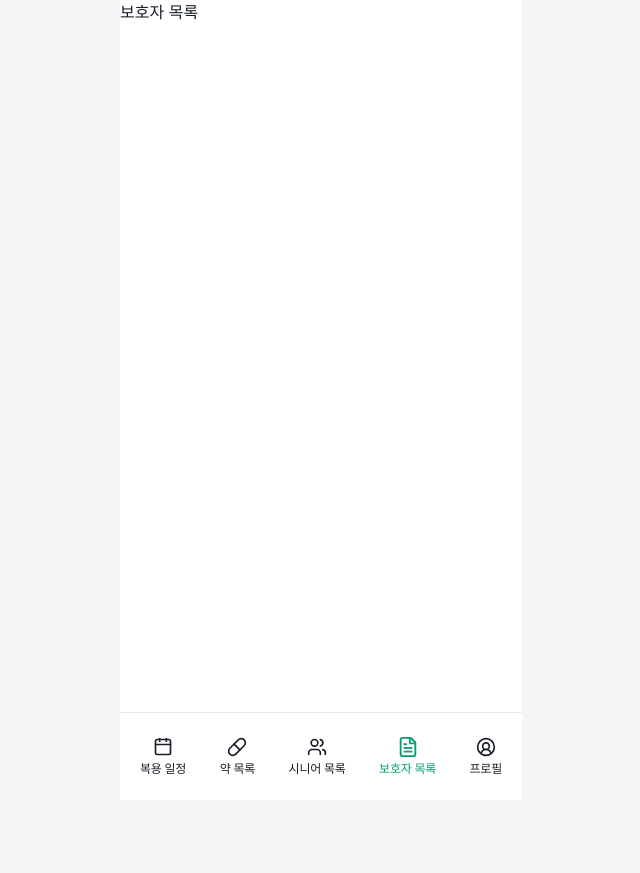
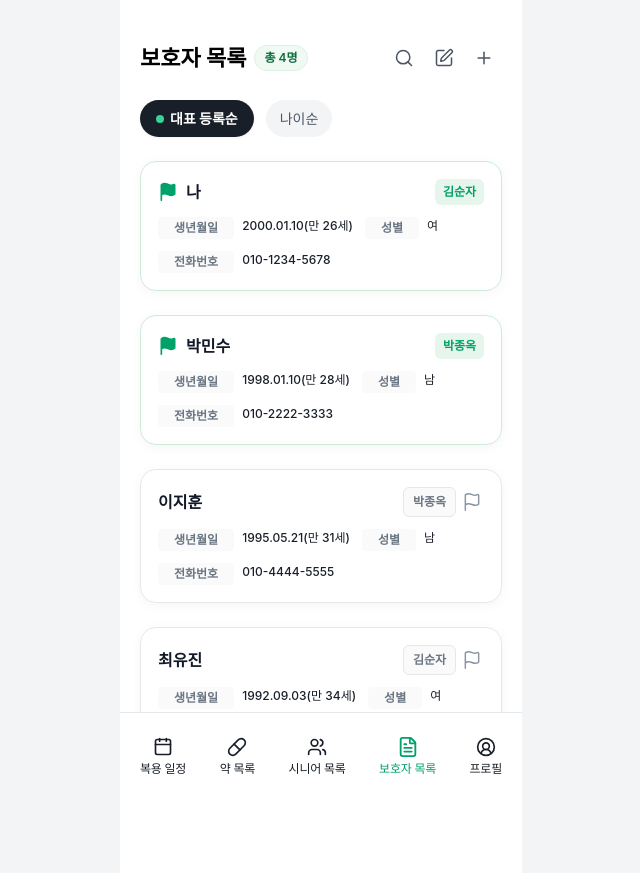
Before and after one commit to Line4Thon-Team24/TTAREUREUNG-CLIENT, a React (Vite) app: page /guardians in a window 1280 px wide. Shown: the whole page, without its empty margins (319-959 px from the left). Before the commit the page ends 800 px from the top, so only its background shows below. Built offline with nearby package versions, Linux system fonts and the light colour scheme; a web font is replaced by a local one.

Commit message:
feat: 보호자 목록 화면 구현 (대표 등록순·나이순 정렬, 대표 지정)

```diff
--- a/src/pages/guardian/guardians/GuardianListPage.tsx
+++ b/src/pages/guardian/guardians/GuardianListPage.tsx
@@ -1,5 +1,105 @@
+import { useState } from 'react';
+import { useNavigate } from 'react-router-dom';
+import { Plus, Search, SquarePen } from 'lucide-react';
+import FilterChips from '@/components/common/FilterChips';
+import GuardianCard from '@/components/guardians/GuardianCard';
+import { getGuardians, setRepresentative } from '@/mocks/guardians';
+import { getSeniors } from '@/mocks/seniors';
+import type { Guardian } from '@/types/guardian';
+
+const ICON_BUTTON_CLASS =
+  'flex size-9 items-center justify-center rounded-full text-[#4B5563] transition-colors active:bg-[#F2F4F6] disabled:text-[#D1D6DB]';
+
+type Sort = 'representative' | 'age';
+
+const SORTS: { label: string; value: Sort }[] = [
+  { label: '대표 등록순', value: 'representative' },
+  { label: '나이순', value: 'age' },
+];
+
+// 대표 등록순: 대표 먼저, 나머지는 등록순 / 나이순: 나이 많은 순
+const sortGuardians = (guardians: Guardian[], sort: Sort) =>
+  [...guardians].sort((a, b) =>
+    sort === 'representative'
+      ? Number(b.isRepresentative) - Number(a.isRepresentative)
+      : a.birthDate.localeCompare(b.birthDate)
+  );
+
 const GuardianListPage = () => {
-  return <div>보호자 목록</div>;
+  const navigate = useNavigate();
+  const [guardians, setGuardians] = useState(getGuardians);
+  const [seniors] = useState(getSeniors);
+  const [sort, setSort] = useState<Sort>('representative');
+
+  const hasGuardian = guardians.length > 0;
+
+  const handleSetRepresentative = (id: number) => {
+    setRepresentative(id);
+    setGuardians(getGuardians());
+  };
+
+  return (
+    <div className="flex flex-1 flex-col">
+      <header className="flex items-center justify-between px-5 pt-10 pb-3">
+        <div className="flex items-center gap-2">
+          <h1 className="text-[22px] font-bold text-black">보호자 목록</h1>
+          <span className="rounded-full border border-[#DCF2E4] bg-[#F0F9F4] px-2.25 py-0.75 text-[12px] font-semibold text-[#0E6E3B]">
+            총 {guardians.length}명
+          </span>
+        </div>
+        <div className="flex items-center gap-1">
+          {/* 검색은 화면이 정해지면 연결 */}
+          <button
+            type="button"
+            aria-label="보호자 검색"
+            className={ICON_BUTTON_CLASS}
+          >
+            <Search size={20} strokeWidth={1.83} aria-hidden />
+          </button>
+          <button
+            type="button"
+            aria-label="목록 편집"
+            disabled={!hasGuardian}
+            onClick={() => navigate('/guardians/manage')}
+            className={ICON_BUTTON_CLASS}
+          >
+            <SquarePen size={20} strokeWidth={1.83} aria-hidden />
+          </button>
+          <button
+            type="button"
+            aria-label="보호자 추가"
+            onClick={() => navigate('/guardians/invite')}
+            className={ICON_BUTTON_CLASS}
+          >
+            <Plus size={20} strokeWidth={1.83} aria-hidden />
+          </button>
+        </div>
+      </header>
+
+      {hasGuardian ? (
+        <>
+          <FilterChips options={SORTS} value={sort} onChange={setSort} />
+          <ul className="flex flex-col gap-6 px-5 pt-3 pb-6">
+            {sortGuardians(guardians, sort).map((guardian) => (
+              <li key={guardian.id}>
+                <GuardianCard
+                  guardian={guardian}
+                  seniors={seniors}
+                  onSetRepresentative={() =>
+                    handleSetRepresentative(guardian.id)
+                  }
+                />
+              </li>
+            ))}
+          </ul>
+        </>
+      ) : (
+        <p className="flex flex-1 items-center justify-center text-[14px] text-[#6B7684]">
+          등록된 보호자가 없어요.
+        </p>
+      )}
+    </div>
+  );
 };
 
 export default GuardianListPage;
```
